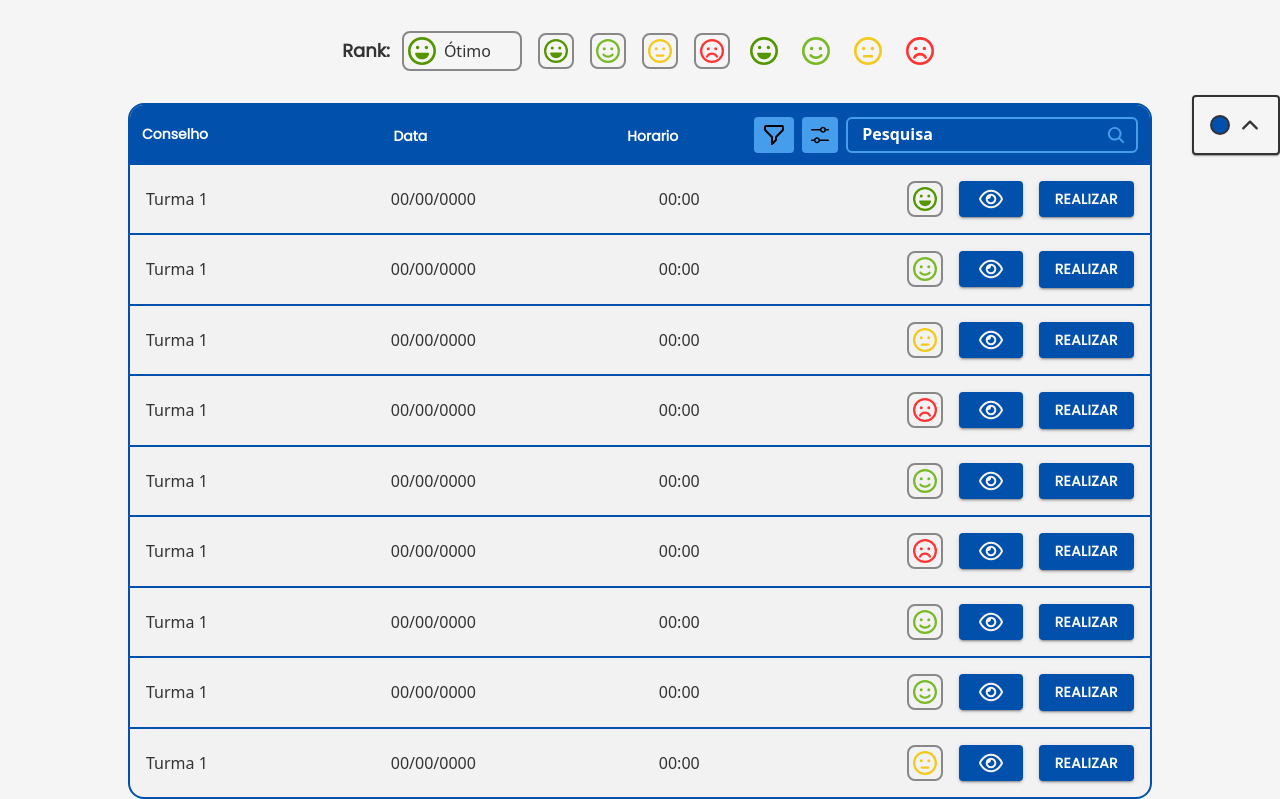
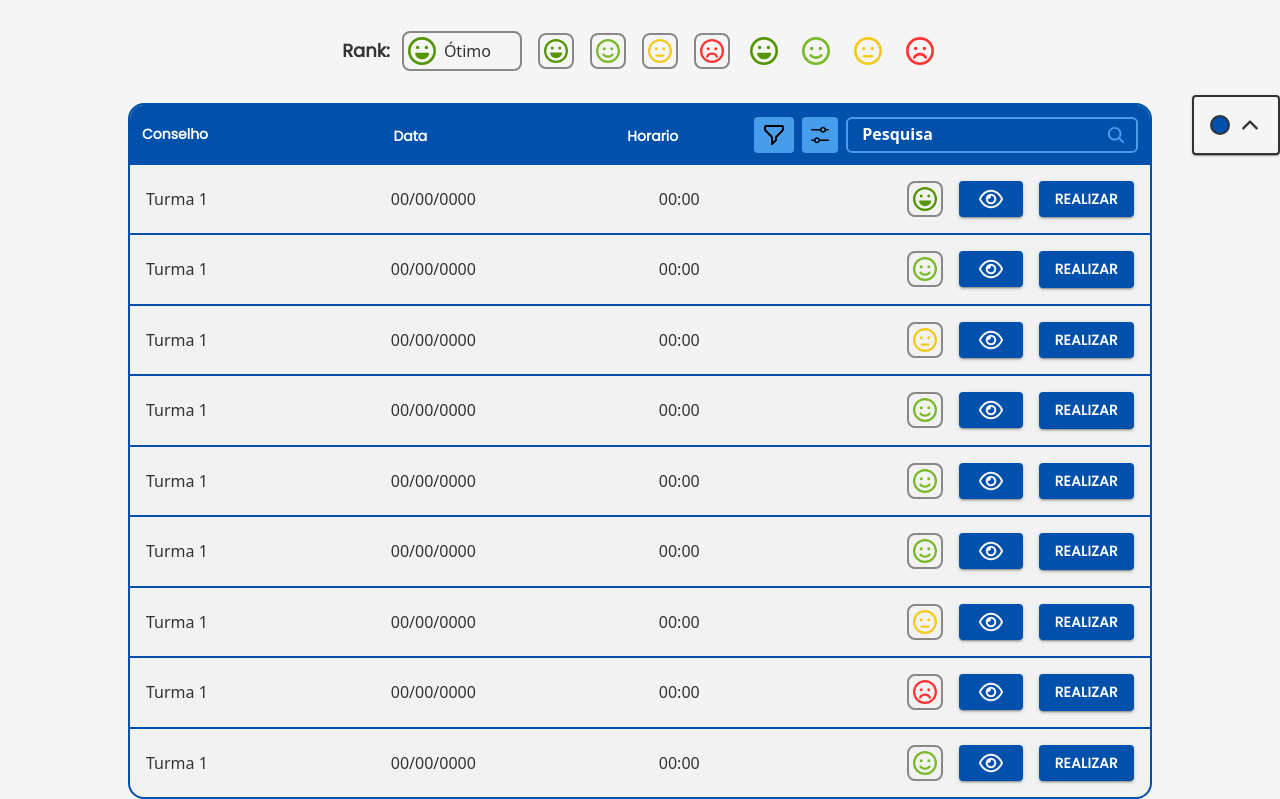
Before and after one commit to Hivqs79/Portal_do_Conselho, a Next.js app in the folder front/app/: page /components in a window 1280 px wide. Shown: the part 645-1444 px from the top of the page. Built offline with nearby package versions, Linux system fonts and the light colour scheme.

Commit message:
:sparkles: feat: Creating function for search filter in table

```diff
--- a/front/app/components/table/Table.tsx
+++ b/front/app/components/table/Table.tsx
@@ -1,4 +1,5 @@
-import { Box } from "@mui/material";
+import { useState } from "react";
+import { Box, Typography } from "@mui/material";
 import TableRow from "./TableRow";
 import { useThemeContext } from "@/hooks/useTheme";
 import { TableRowProps } from "@/interfaces/TableRowProps";
@@ -10,46 +11,59 @@
 
 export default function Table({ variant }: TableProps) {
   const { primaryColor } = useThemeContext();
+  const [searchTerm, setSearchTerm] = useState("");
 
   const tableRows: TableRowProps[] = [
-    { variant: "primary", user: "class", rank: "otimo" },
-    { variant: "primary", user: "class", rank: "bom" },
-    { variant: "primary", user: "class", rank: "mediano" },
-    { variant: "primary", user: "class", rank: "critico" },
-    { variant: "primary", user: "class", rank: "bom" },
-    { variant: "primary", user: "class", rank: "critico" },
-    { variant: "primary", user: "class", rank: "bom" },
-    { variant: "primary", user: "class", rank: "bom" },
-    { variant: "primary", user: "class", rank: "mediano" },
+    { variant: "primary", user: "class", turmaNome: "Turma A", rank: "otimo" },
+    { variant: "primary", user: "class", turmaNome: "Turma B", rank: "bom" },
+    { variant: "primary", user: "class", turmaNome: "Turma C", rank: "mediano" },
+    { variant: "primary", user: "class", turmaNome: "Turma D", rank: "bom" },
+    { variant: "primary", user: "class", turmaNome: "Turma E", rank: "bom" },
+    { variant: "primary", user: "class", turmaNome: "Turma F", rank: "bom" },
+    { variant: "primary", user: "class", turmaNome: "Turma G", rank: "mediano" },
+    { variant: "primary", user: "class", turmaNome: "Turma H", rank: "critico" },
+    { variant: "primary", user: "class", turmaNome: "Turma I", rank: "bom" },
   ];
+
+  // Filtra os resultados baseando-se no nome da turma
+  const filteredRows = tableRows.filter((row) =>
+    row.turmaNome?.toLowerCase().includes(searchTerm.toLowerCase())
+  );
 
   if (variant === "primary") {
     return (
-      <>
-        <div className="w-screen flex justify-center items-center">
-          <Box
-            style={{ borderColor: primaryColor }}
-            className="flex justify-center items-center flex-col border-[2px] overflow-hidden rounded-big max-w-[1024px] mx-10"
-          >
-            <TableHeader />
-            {tableRows.map((row, index) => (
+      <div className="w-screen flex justify-center items-start">
+        <Box
+          style={{ borderColor: primaryColor }}
+          className="flex justify-center items-start flex-col border-[2px] overflow-hidden rounded-big max-w-[1024px] mx-10"
+        >
+          <TableHeader setSearchTerm={setSearchTerm} />
+          {filteredRows.length > 0 ? (
+            filteredRows.map((row, index) => (
               <TableRow
                 key={index}
                 variant={row.variant}
                 user={row.user}
                 rank={row.rank}
+                turmaNome={row.turmaNome}
                 className={`${
                   index === 0
-                    ? "border-b-2"
-                    : index === tableRows.length - 1
-                    ? "rounded-b-big border-b-0"
-                    : "border-b-2"
+                    ? "border-t-0"
+                    : index === filteredRows.length - 1
+                    ? "rounded-b-big border-t-2"
+                    : "border-t-2"
                 }`}
               />
-            ))}
-          </Box>
-        </div>
-      </>
+            ))
+          ) : (
+            <div className="p-4 w-screen max-w-[100%] text-center">
+              <Typography variant="h6_title" color="primary">
+                Nenhum item encontrado.
+              </Typography>
+            </div>
+          )}
+        </Box>
+      </div>
     );
   }
 }
```
